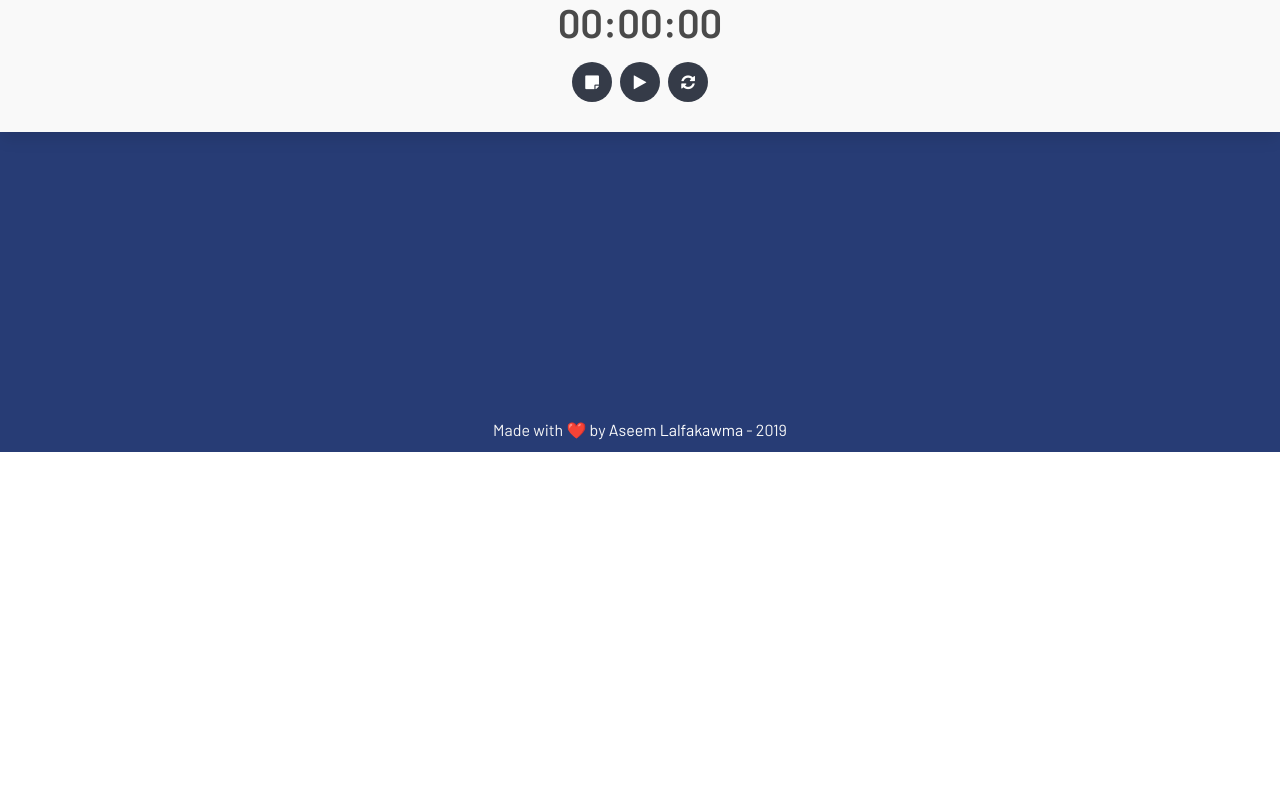
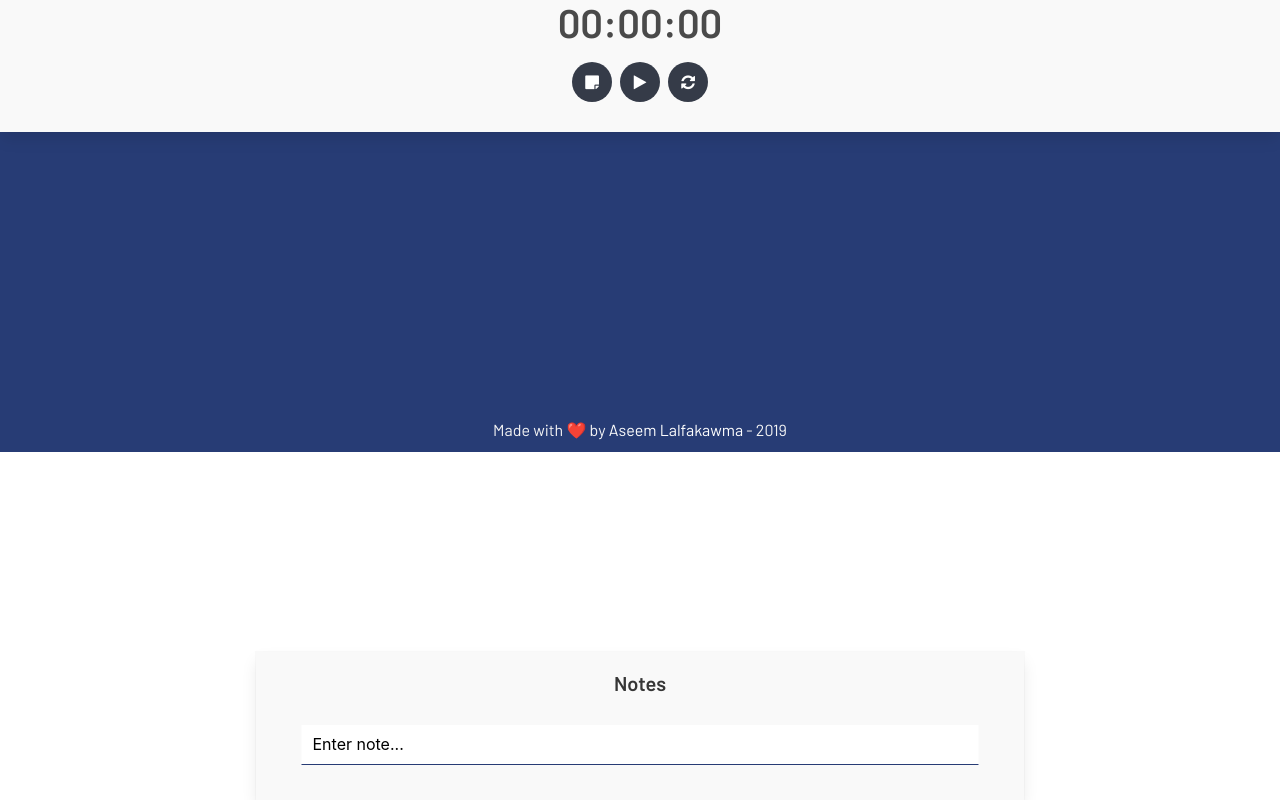
Before and after one commit to alalfakawma/wtimer, a React (Create React App) app: page / in a window 1280 px wide. Shown: the part 348-1148 px from the top of the page. Before the commit the page ends 800 px from the top, so only its background shows below. Built offline with nearby package versions, Linux system fonts and the light colour scheme.

Commit message:
Changed up note input and added animations to notes

```diff
--- a/src/components/Note.js
+++ b/src/components/Note.js
@@ -57,7 +57,8 @@ class Note extends React.Component {
 	render() {
 		return (
 			<div ref={ this.noteHolder } className={`box note-holder ${this.props.className}`}>
-				<div className={`title is-5 ${this.state.notes.length ? 'm-b-20' : 'm-b-30'}`}>Notes -</div>
+				<div className={`title is-5 has-text-centered ${this.state.notes.length ? 'm-b-20' : 'm-b-30'}`}>Notes</div>
+					<input ref={ this.noteInput } type="text" placeholder="Enter note..." className="input note-input" onKeyPress={ this.saveNote }/>
 					<div className={`notes-container ${!this.state.notes.length ? 'is-hidden' : ''}`}>
 						{ this.state.notes.map((note, i) => {
 							return (
@@ -73,7 +74,6 @@ class Note extends React.Component {
 							);
 						}) }
 					</div>
-				<input ref={ this.noteInput } type="text" placeholder="Enter note..." className="input is-small note-input" onKeyPress={ this.saveNote }/>
 			</div>
 		);
 	}
--- a/src/components/Timer.js
+++ b/src/components/Timer.js
@@ -103,7 +103,7 @@ class Timer extends React.Component {
 						</div>
 					</div>
 				</div>
-				<Note getTime={ this.getTime } ref={ this.notes } className={`${!this.state.noteShow ? 'is-hidden' : ''}`}></Note>
+				<Note getTime={ this.getTime } ref={ this.notes } className={`${this.state.noteShow ? 'show' : ''}`}></Note>
 			</div>
 		);
 	}
--- a/src/scss/index.scss
+++ b/src/scss/index.scss
@@ -53,10 +53,15 @@ body {
 	width: 5px;
 }
 
+.box.note-holder.show {
+	top: 176px;
+}
+
 .box.note-holder {
+	transition: top 0.7s cubic-bezier(0.60, -0.50, 0.265, 1.55);
 	width: 60vw;
 	position: absolute;
-	top: 176px;
+	top: 1000px;
 	left: 50%;
 	transform: translateX(-50%);
 
@@ -66,18 +71,26 @@ body {
 
 	& .notes-container {
 		overflow-x: hidden;
-		overflow-y: scroll;
+		overflow-y: auto;
 		max-height: 50vh;
 		padding: 15px 25px;
 		margin-bottom: 20px;
 	}
 
-	& input.note-input {
-		width: 90%;
-		position: absolute;
-		bottom: 10px;
+	& input.input {
+		position: relative;
 		left: 50%;
 		transform: translateX(-50%);
+		width: 93%;
+		margin-bottom: 15px;
+		border: none;
+		box-shadow: none;
+		border-radius: 0;
+		border-bottom: 1px solid $bodybg;
+	}
+
+	& input::placeholder {
+		color: #000;
 	}
 
 	& hr:last-of-type {
```
